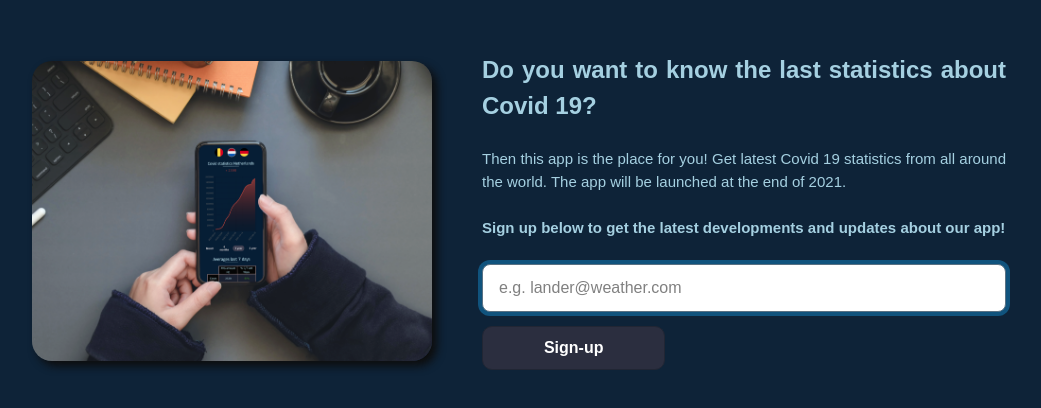
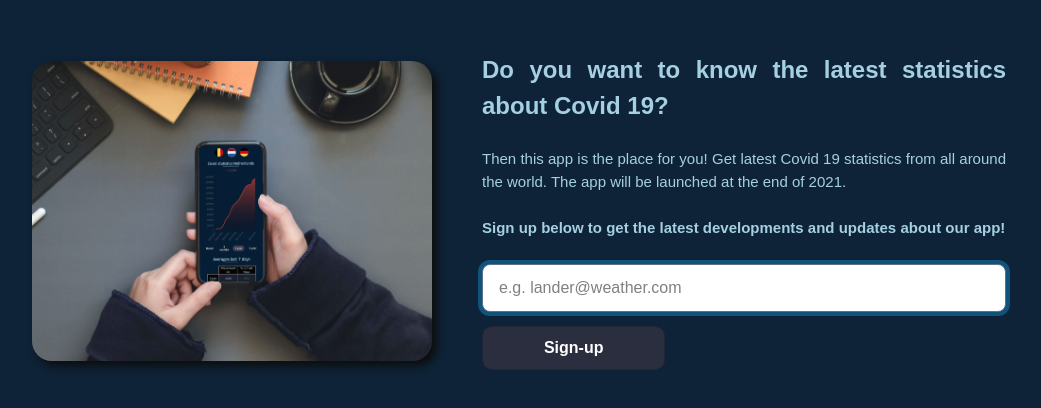
Before and after one commit to OosterlinckLander/landeroosterlinck.github.io, a plain HTML site: page overview.html in a window 1280 px wide. Shown: the part 164-572 px from the top of the page, without its empty margins (146-1187 px from the left). Drawn offline with Linux system fonts and the light colour scheme; a web font is replaced by a local one.

Commit message:
typfout verbeterd

```diff
--- a/overview.html
+++ b/overview.html
@@ -39,7 +39,7 @@
                 <img class="c-landing__img" src="./img/mockup.png">
             </div>
             <div class="c-landing__tekst u-grid-column-1">
-                <p class="c-landing__subtitle">Do you want to know the last statistics about Covid 19?</p>
+                <p class="c-landing__subtitle">Do you want to know the latest statistics about Covid 19?</p>
                 <p>
                     Then this app is the place for you! Get latest Covid 19 statistics from all around the world.
                     The app will be launched at the end of 2021.
```
